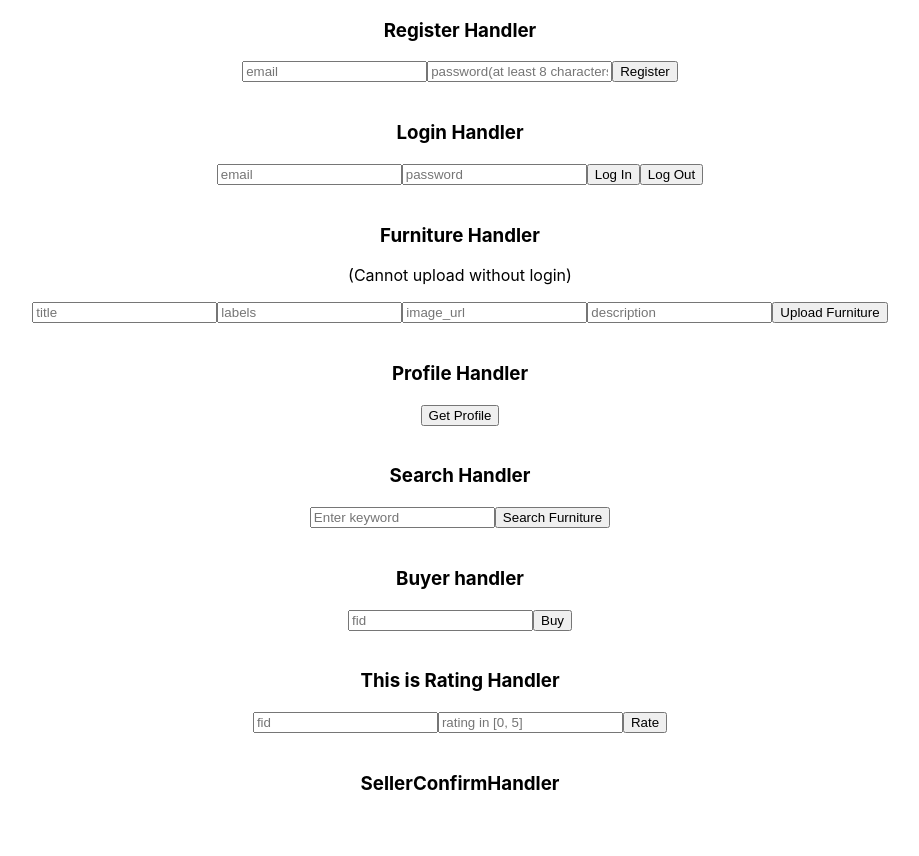
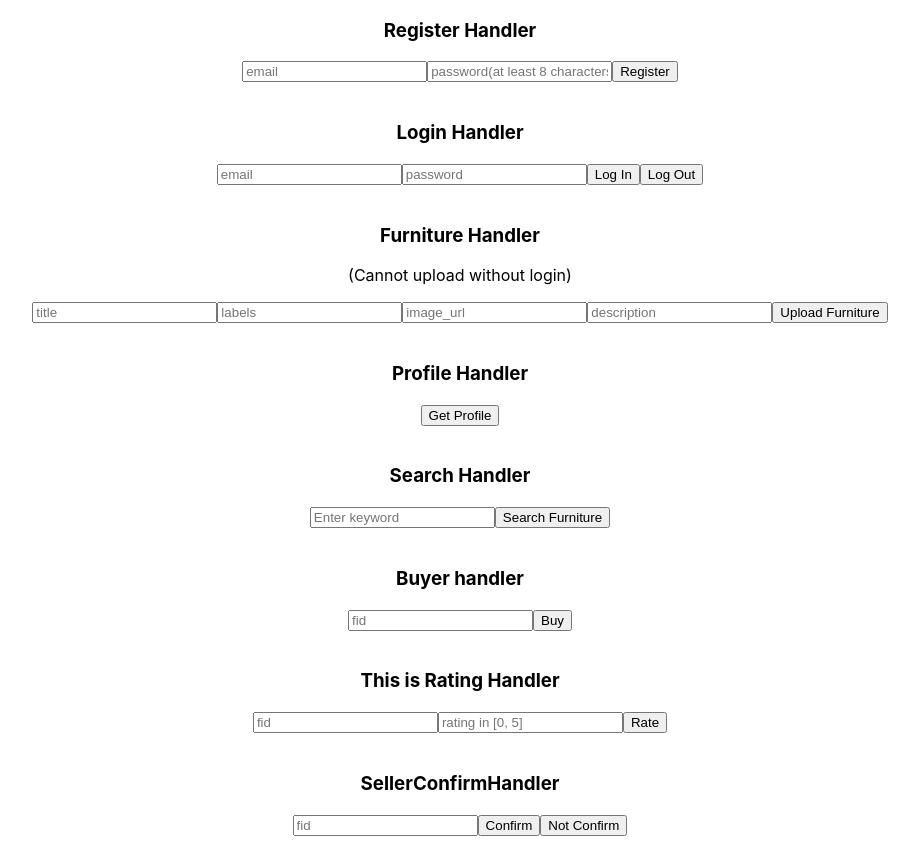
Before and after one commit to xiaomi388/comsw-4156-project, a React (Create React App) app in the folder client/: page / in a window 1280 px wide. Shown: the whole page, without its empty margins (180-1099 px from the left). Before the commit the page ends 834 px from the top, so only its background shows below. Built offline with nearby package versions, Linux system fonts and the light colour scheme.

Commit message:
feat: add seller confirm handler

```diff
--- a/client/src/sellerconfirmHandler.js
+++ b/client/src/sellerconfirmHandler.js
@@ -1,10 +1,66 @@
 import React, { Component } from 'react';
+import * as Constants from './constants';
+
 
 class SellerConfirmHandler extends Component {
+
+    state = {
+        fid: ''
+    }
+
+    confirm = () => {
+        const { fid } = this.state;
+        // POST /furniture/<fID>/confirm?confirm=True/False
+        const confirmUrl = `${Constants.BASE_URL}/furnitures/${fid}/confirm?confirm=True`;
+        fetch(confirmUrl, {
+            method: 'POST',
+            headers: {
+                'Access-Control-Allow-Origin': '*',
+                'Access-Control-Allow-Methods': ['GET', 'POST'],
+                'Content-Type': 'application/json'
+            },
+            // body: JSON.stringify({
+            //     fid: fid
+            // }),
+            credentials: "include"
+        })
+        .then(response => response)
+        .then((data) => {
+            console.log("seller confirm: ", data);
+        })
+        .catch((err) => console.log(err))
+    }
+
+    notConfirm = () => {
+        const { fid } = this.state;
+        // POST /furniture/<fID>/confirm?confirm=True/False
+        const notConfirmUrl = `${Constants.BASE_URL}/furnitures/${fid}/confirm?confirm=False`;
+        fetch(notConfirmUrl, {
+            method: 'POST',
+            headers: {
+                'Access-Control-Allow-Origin': '*',
+                'Access-Control-Allow-Methods': ['GET', 'POST'],
+                'Content-Type': 'application/json'
+            },
+            // body: JSON.stringify({
+            //     fid: fid
+            // }),
+            credentials: "include"
+        })
+        .then(response => response)
+        .then((data) => {
+            console.log("seller not confirm: ", data);
+        })
+        .catch((err) => console.log(err))
+    }
+
     render() {
         return(
             <div>
                 <h3>SellerConfirmHandler</h3>
+                <input placeholder="fid" onChange={(e) => this.setState({ fid: e.target.value })}></input>
+                <button onClick={this.confirm}> Confirm</button>
+                <button onClick={this.notConfirm}>Not Confirm</button>
             </div>
         )
     }
```
